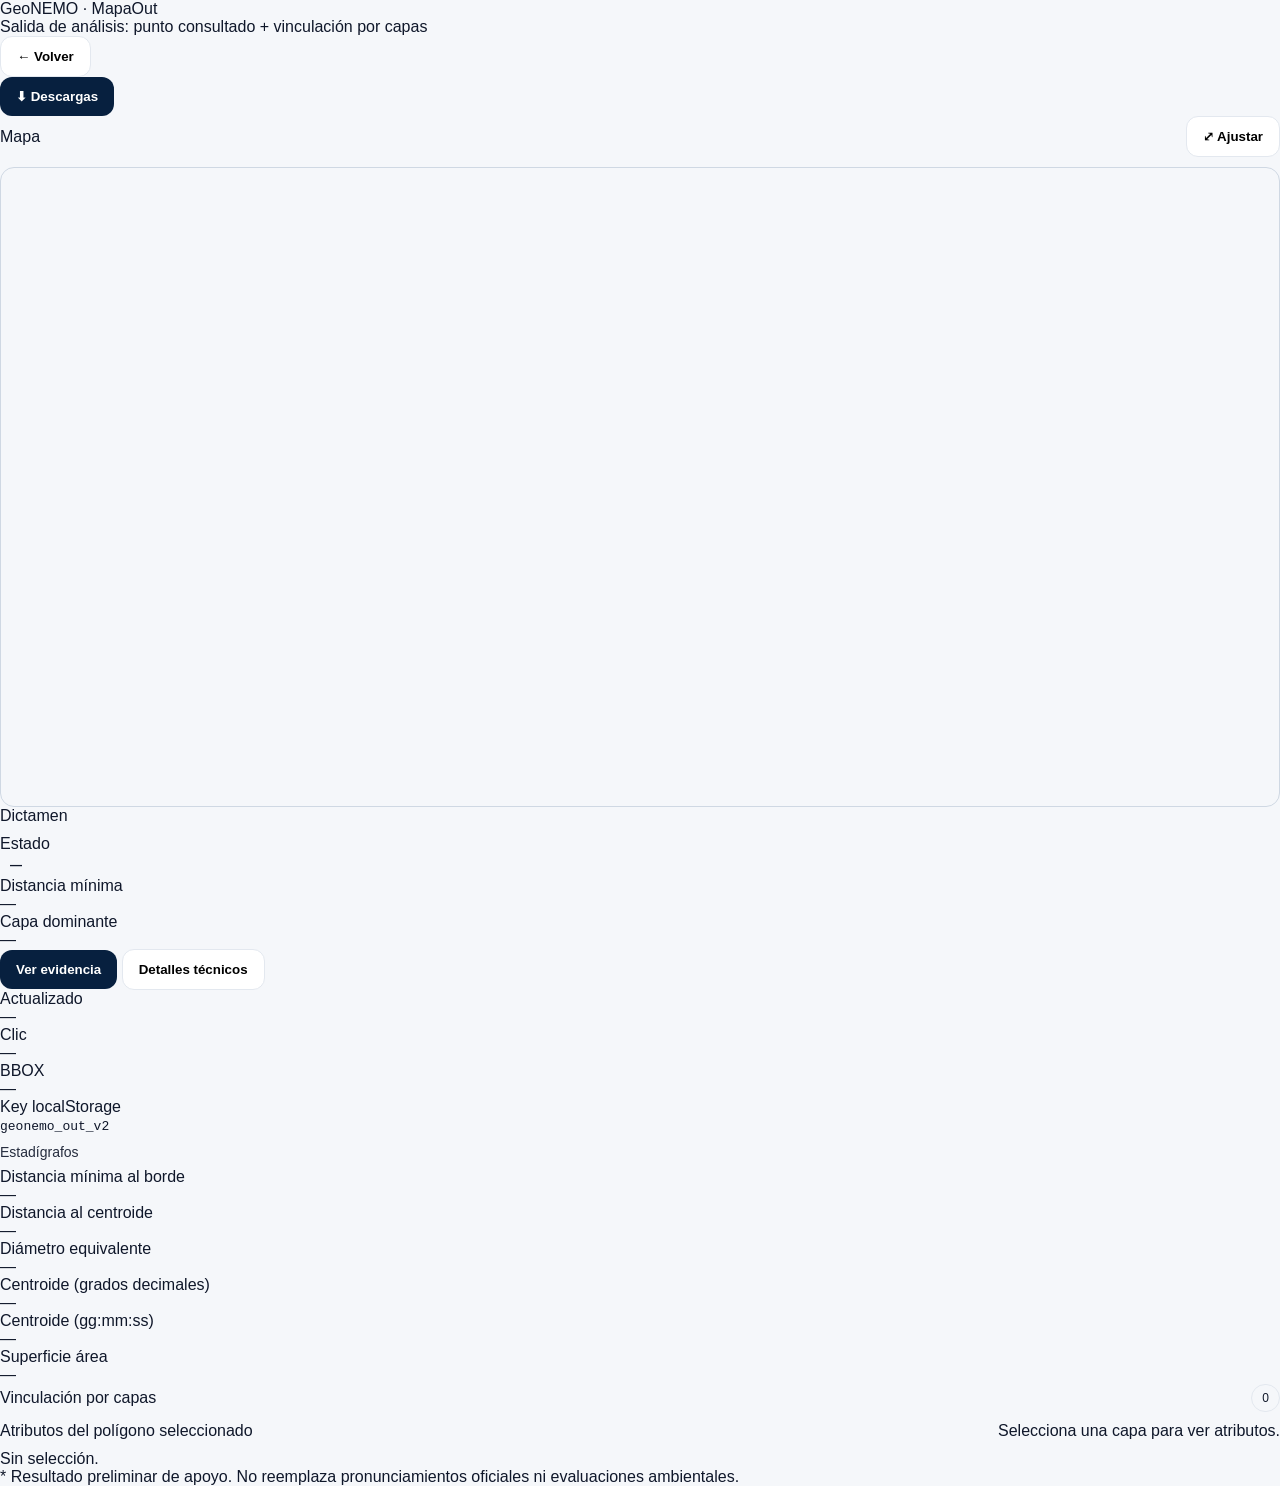
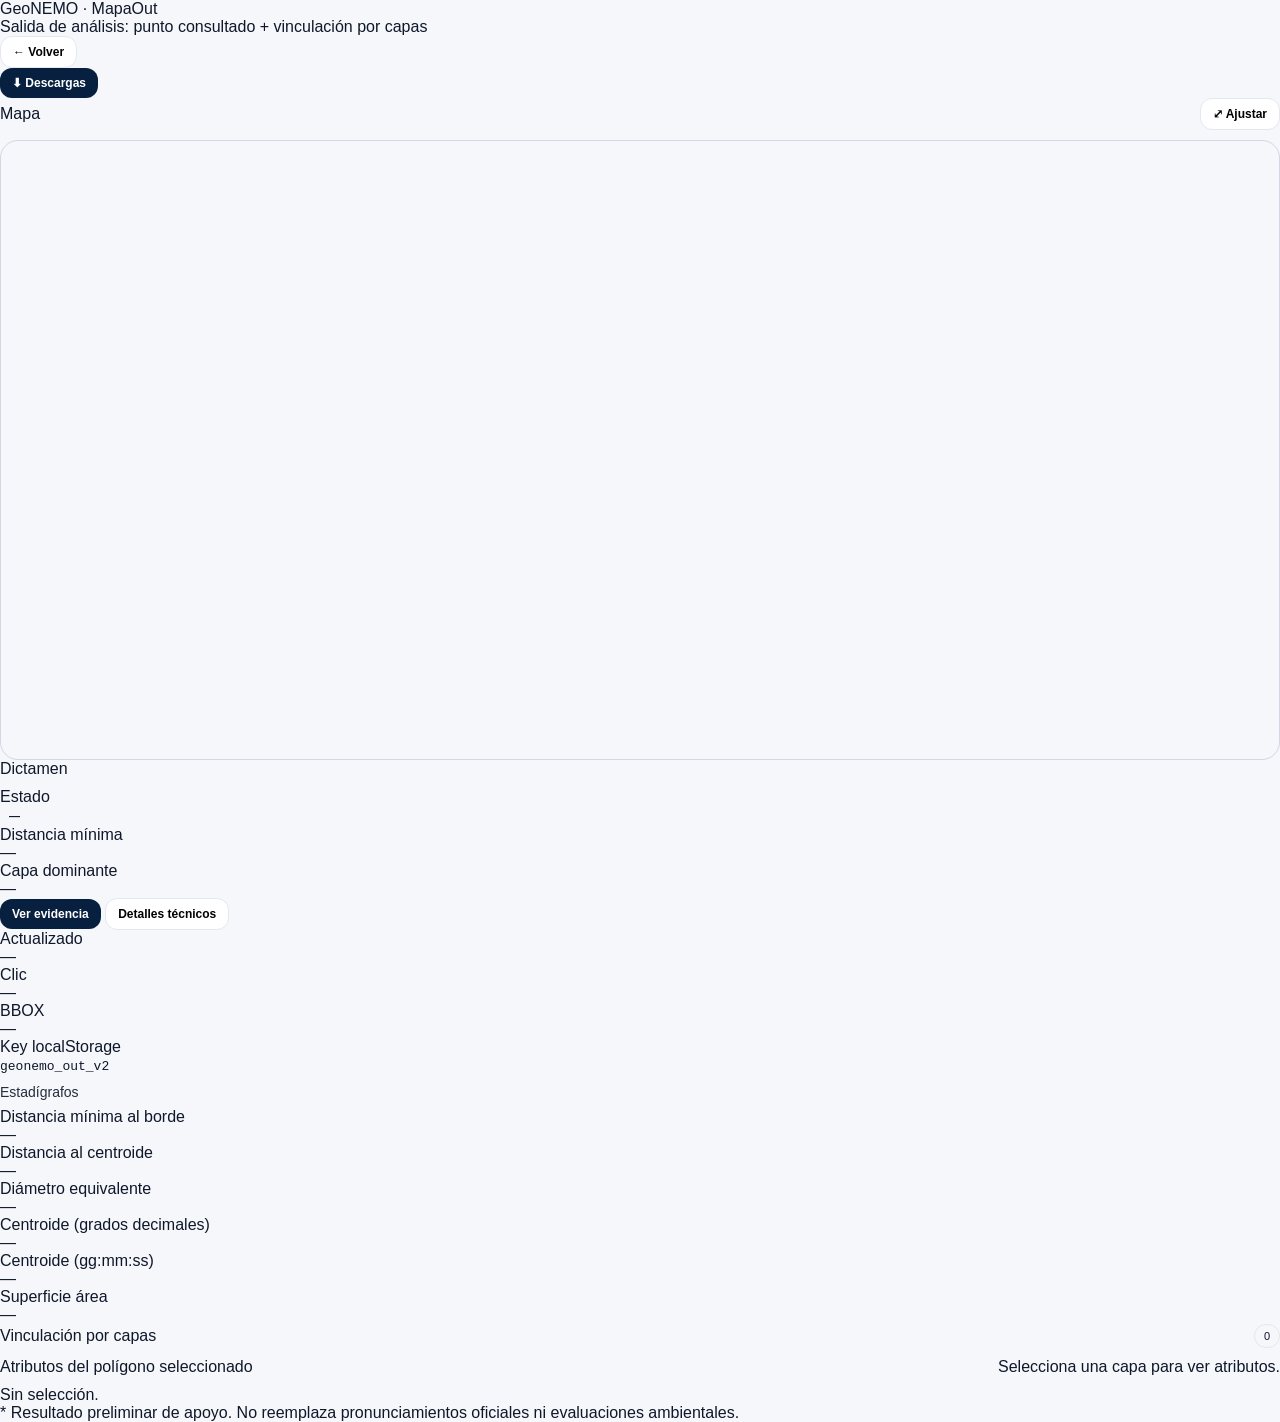

Refina card GIS premium y normaliza coordenadas WGS84 DMS

--- a/css/mapaout.css
+++ b/css/mapaout.css
@@ -1,21 +1,21 @@
-:root{--bg:#f5f7fa;--panel:#fff;--line:#e3e8ef;--text:#0f172a;--muted:#5b6472;--shadow:0 8px 24px rgba(15,23,42,.08);--radius:18px;--dark:#07203f}
+:root{--bg:#f5f7fa;--panel:#fff;--line:#e3e8ef;--text:#0f172a;--muted:#5b6472;--shadow:0 6px 16px rgba(15,23,42,.06);--radius:18px;--dark:#07203f}
 *{box-sizing:border-box}body{margin:0;font-family:Inter,Segoe UI,sans-serif;background:var(--bg);color:var(--text)}
-.reportShell{max-width:1520px;margin:0 auto;padding:16px;display:grid;gap:14px}
+.reportShell{max-width:1520px;margin:0 auto;padding:14px;display:grid;gap:12px}
 .panel{background:var(--panel);border:1px solid var(--line);border-radius:var(--radius);box-shadow:var(--shadow)}
-.reportHeader{height:86px;padding:14px 20px;display:grid;grid-template-columns:1.6fr 1fr auto;align-items:center;gap:18px}
-.brandBlock{display:flex;align-items:center;gap:16px}.logoMark{font-size:44px;font-weight:800;color:#09203c}.logoMark span{color:#30b34f}.brandBlock h1{margin:0;font-size:30px;letter-spacing:.2px}
-.metaBlock{display:flex;gap:18px}.metaBlock small{display:block;color:var(--muted)}.metaBlock strong{font-size:15px}
+.reportHeader{height:78px;padding:10px 16px;display:grid;grid-template-columns:1.7fr 1fr auto;align-items:center;gap:14px}
+.brandBlock{display:flex;align-items:center;gap:14px}.logoMark{font-size:46px;line-height:1;font-weight:800;color:#09203c}.logoMark span{color:#30b34f}.brandBlock h1{margin:0;font-size:32px;line-height:1.05;letter-spacing:.2px;max-height:68px;overflow:hidden}
+.metaBlock{display:flex;gap:14px}.metaBlock small{display:block;color:var(--muted);font-size:11px}.metaBlock strong{font-size:12px;font-weight:600}
 .actionsBlock{display:flex;gap:10px;align-items:center}
-.btn{border:none;border-radius:12px;padding:12px 16px;font-weight:700;cursor:pointer}.btn--primary{background:var(--dark);color:#fff}.btn--ghost{border:1px solid var(--line);background:#fff}
-.dropdown{position:relative}.dropdown__menu{position:absolute;right:0;top:52px;background:#fff;border:1px solid var(--line);border-radius:10px;padding:6px;display:none}.dropdown__menu.open{display:block}.menuitem{border:none;background:#fff;padding:8px 10px;border-radius:8px}
-.kpiStrip{display:grid;grid-template-columns:repeat(4,minmax(0,1fr));gap:12px}.heroKpi{background:#fff;border:1px solid var(--line);border-radius:16px;padding:16px;display:flex;flex-direction:column;gap:4px;min-height:110px}.heroKpi .l{font-size:12px;color:#3f4a5b;font-weight:700}.heroKpi .v{font-size:32px;font-weight:800}.heroKpi .s{color:var(--muted)}
-.mainGrid{display:grid;grid-template-columns:22% 50% 28%;gap:12px}.executive{padding:16px}.executive h3,.sitesPanel h3{margin:0 0 10px 0}.executive p{line-height:1.6;color:#1f2937}
+.btn{border:none;border-radius:12px;padding:8px 12px;font-size:12px;font-weight:700;cursor:pointer}.btn--primary{background:var(--dark);color:#fff}.btn--ghost{border:1px solid var(--line);background:#fff}
+.dropdown{position:relative}.dropdown__menu{position:absolute;right:0;top:42px;background:#fff;border:1px solid var(--line);border-radius:10px;padding:6px;display:none}.dropdown__menu.open{display:block}.menuitem{border:none;background:#fff;padding:8px 10px;border-radius:8px;font-size:11px}
+.kpiStrip{display:grid;grid-template-columns:repeat(4,minmax(0,1fr));gap:12px}.heroKpi{background:#fff;border:1px solid var(--line);border-radius:16px;padding:12px 14px;display:flex;flex-direction:column;gap:3px;min-height:88px}.heroKpi .l{font-size:13px;color:#3f4a5b;font-weight:700;letter-spacing:.3px;text-transform:uppercase}.heroKpi .v{font-size:28px;font-weight:800;line-height:1.1}.heroKpi .s{color:var(--muted);font-size:11px}
+.mainGrid{display:grid;grid-template-columns:22% 50% 28%;gap:12px}.executive{padding:14px}.executive h3,.sitesPanel h3{margin:0 0 10px 0;font-size:13px;font-weight:700;letter-spacing:.3px;text-transform:uppercase}.executive p{line-height:1.4;color:#1f2937;font-size:12px}
 .mapLegendCard .heroKpi{min-height:auto;padding:10px 12px}
-.mapPanel{padding:14px}.mapHead{display:flex;justify-content:space-between;align-items:center;margin-bottom:10px}.pill{padding:6px 10px;border-radius:999px;border:1px solid var(--line);font-size:12px}
-.mapFrame{height:640px;border-radius:14px;overflow:hidden;border:1px solid #cfd8e3;position:relative}#map{height:100%}
+.mapPanel{padding:14px}.mapHead{display:flex;justify-content:space-between;align-items:center;margin-bottom:8px;font-size:13px;font-weight:700;letter-spacing:.3px}.pill{padding:5px 9px;border-radius:999px;border:1px solid var(--line);font-size:11px}
+.mapFrame{height:620px;border-radius:18px;overflow:hidden;border:1px solid #cfd8e3;position:relative}#map{height:100%}
 .sitesPanel{padding:14px}.cardHead{display:flex;justify-content:space-between;align-items:center;margin-bottom:10px}
-#sitesTable table{width:100%;border-collapse:separate;border-spacing:0 8px}#sitesTable th,#sitesTable td{padding:10px;font-size:13px}#sitesTable thead th{background:#0d2a4a;color:#fff}#sitesTable tbody tr{background:#fff;border:1px solid var(--line);box-shadow:0 2px 12px rgba(0,0,0,.04)}
-.techTablePanel{padding:0;overflow:hidden}.techHeader{background:#0d2a4a;color:#fff;padding:10px 14px;font-weight:700}#techTableWrap{padding:12px}
-.methodology{padding:14px;max-width:440px;justify-self:end}.territorialModeBadge{display:inline-flex;padding:8px 12px;border-radius:999px;background:#fff3d9;color:#b26b00;font-weight:700;border:1px solid #f4d08f}
-.badge{padding:5px 10px;border-radius:999px;font-size:12px;font-weight:700}.badge--critical{background:#ffe1e1;color:#c91d1d}.badge--near,.badge--prox{background:#fff0d5;color:#cc7a00}.badge--far,.badge--in{background:#dff6df;color:#2a7d2e}
+#sitesTable table{width:100%;border-collapse:separate;border-spacing:0 6px}#sitesTable th,#sitesTable td{padding:8px 9px;font-size:11px}#sitesTable thead th{background:#0d2a4a;color:#fff;font-weight:700}#sitesTable tbody tr{background:#fff;border:1px solid var(--line);box-shadow:0 1px 6px rgba(0,0,0,.03)}
+.techTablePanel{padding:0;overflow:hidden}.techHeader{background:#0d2a4a;color:#fff;padding:10px 14px;font-size:13px;font-weight:700;letter-spacing:.3px}#techTableWrap{padding:12px;font-size:11px}
+.methodology{padding:14px;max-width:440px;justify-self:end;font-size:11px}.territorialModeBadge{display:inline-flex;padding:7px 11px;border-radius:999px;background:#fff3d9;color:#b26b00;font-size:11px;font-weight:700;border:1px solid #f4d08f}
+.badge{padding:4px 9px;border-radius:999px;font-size:11px;font-weight:700}.badge--critical{background:#ffe1e1;color:#c91d1d}.badge--near,.badge--prox{background:#fff0d5;color:#cc7a00}.badge--far,.badge--in{background:#dff6df;color:#2a7d2e}
 @media (max-width:1300px){.mainGrid{grid-template-columns:1fr}.methodology{max-width:none;justify-self:stretch}.kpiStrip{grid-template-columns:1fr 1fr}}
